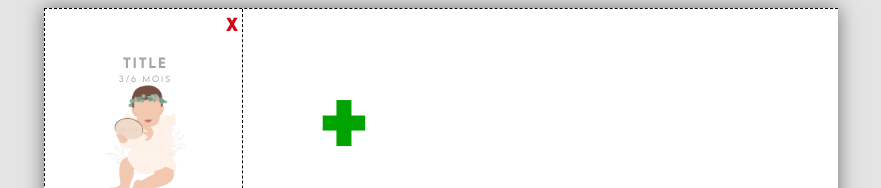
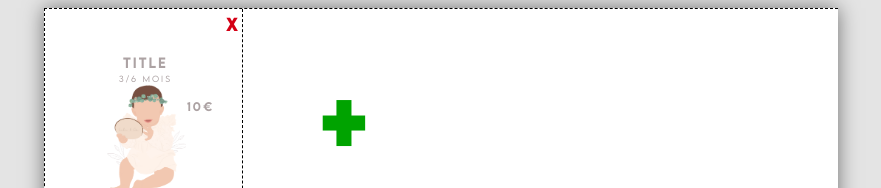
Before and after one commit to VincentBriand44/liliandco-pricecard, a SvelteKit app: page / in a window 1280 px wide. Shown: the top 188 px of the page, without its empty margins (199-1080 px from the left). Built offline with nearby package versions, Linux system fonts and the light colour scheme.

Commit message:
feature: add price in card

```diff
--- a/index.html
+++ b/index.html
@@ -1,6 +1,5 @@
 <!DOCTYPE html>
 <html lang="fr">
-
 	<head>
 		<meta charset="UTF-8" />
 		<link rel="icon" type="image/svg+xml" href="favicon.png" />
@@ -12,5 +11,4 @@
 		<div id="root"></div>
 		<script type="module" src="/src/main.jsx"></script>
 	</body>
-
 </html>
--- a/src/routes/+page.svelte
+++ b/src/routes/+page.svelte
@@ -54,6 +54,7 @@
 							on:change={handleChangeTitle}
 						/>
 						<input class="h2" type="text" name={i} value={size} on:change={handleChangeSize} />
+						<input class="price" type="text" value="10€" />
 						<img src={image} alt="logo" draggable="false" />
 					</div>
 				{/if}
@@ -99,6 +100,14 @@
 		font-size: 0.5em;
 		line-height: 0.5em;
 		font-family: lightLemonMilk;
+	}
+
+	input.price {
+		position: absolute;
+		font-size: 0.7em;
+		width: 40%;
+		top: 40%;
+		right: 0;
 	}
 
 	img {
```
Also changed, not shown: .yarnrc.yml, package.json (indentation only). Lines whose indentation alone changed are shown as unchanged.
